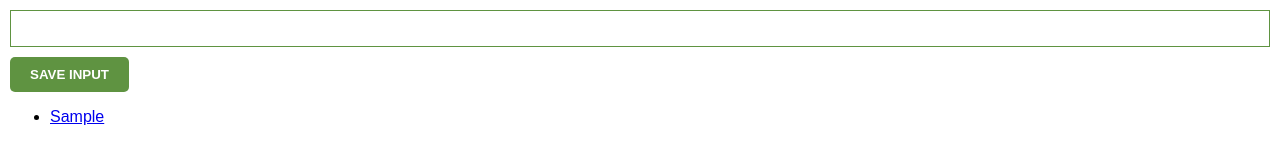
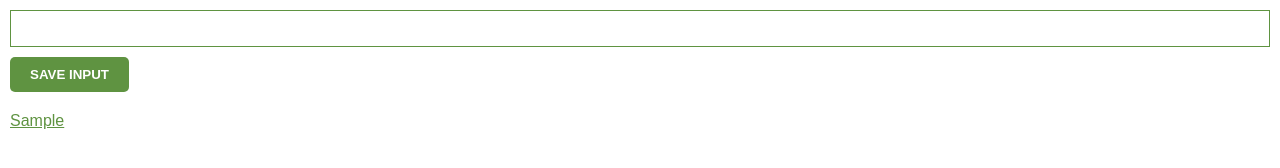
Before and after one commit to zichengshan/Chrome-Extension, a plain HTML site: page index.html in a window 1280 px wide. Both pictures are taken after typing "Sample" into the empty fields and a click on the button "SAVE INPUT". Drawn offline with Linux system fonts and the light colour scheme.

Commit message:
style the list

```diff
--- a/index.css
+++ b/index.css
@@ -23,3 +23,17 @@
     margin-top: 10px;
     cursor: pointer;
 }
+
+ul {
+    margin-top: 20px;
+    list-style: none;
+    padding-left: 0;
+}
+
+li {
+    margin-top: 5px;
+}
+
+li a {
+    color: #5f9341;
+}
--- a/index.js
+++ b/index.js
@@ -14,7 +14,7 @@
     for (let i = 0; i < myLeads.length; i++) {
         listItems += `
             <li>
-                <a target='_blank' href='${myLeads[i]}'>
+                <a target="_blank" href="${myLeads[i]}">
                     ${myLeads[i]}
                 </a>
             </li>
```
